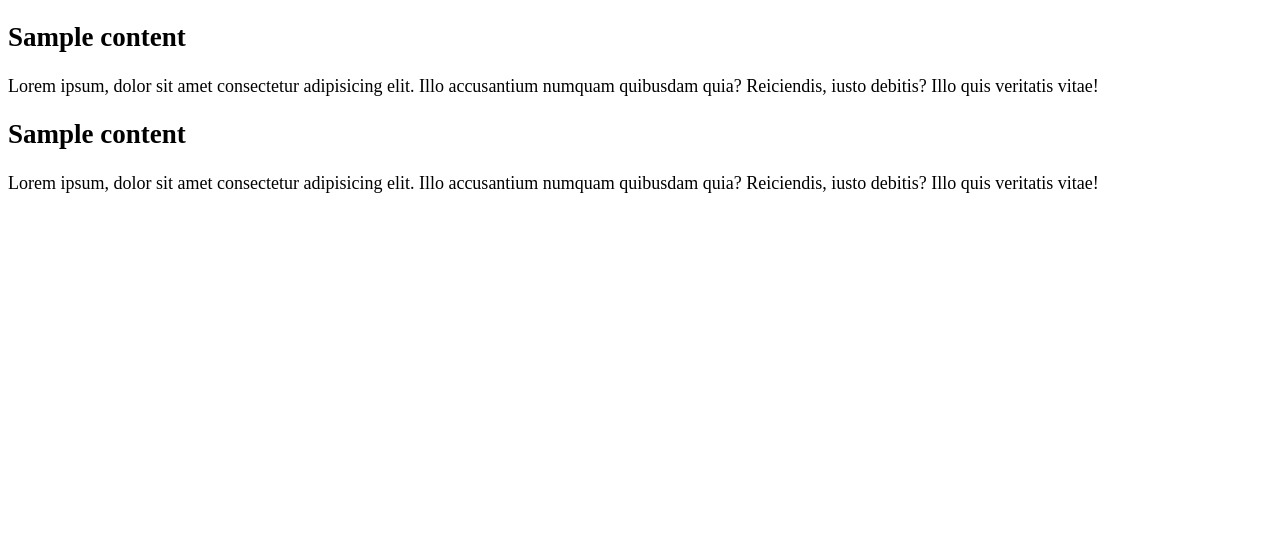
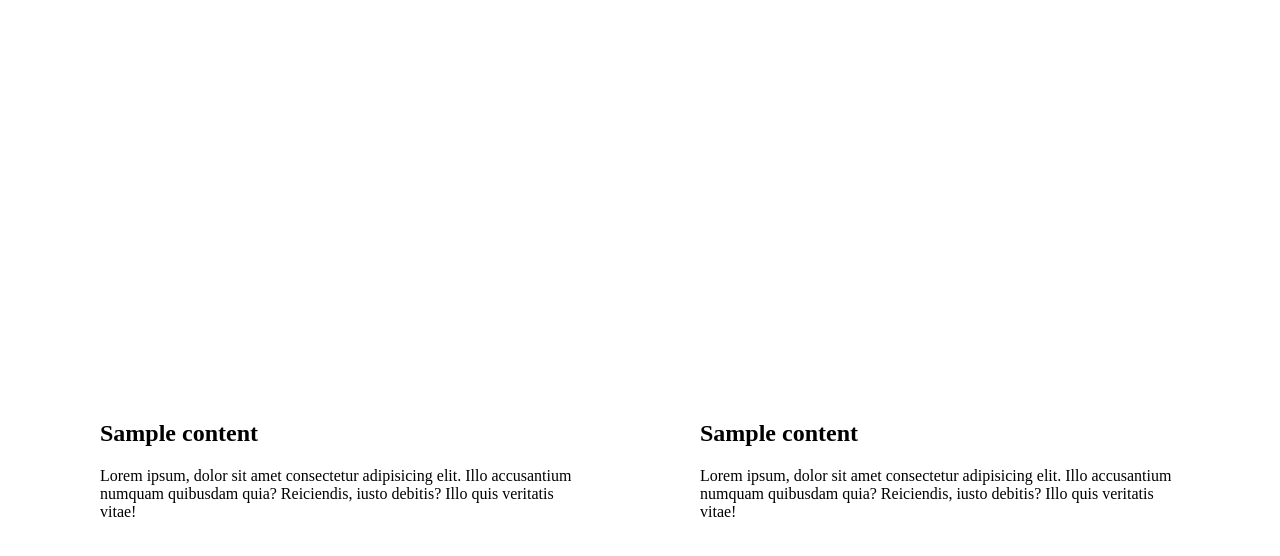
Before and after one commit to Shrish9Bhargav/Assignment_2, a plain HTML site: page assignment_3.html in a window 1280 px wide. Drawn offline with Linux system fonts and the light colour scheme.

Commit message:
Update style_3.css

```diff
--- a/style_3.css
+++ b/style_3.css
@@ -1,3 +1,19 @@
 body{
-    font-size: large;
+    margin-top: 400px;
 }
+
+
+.container{
+    width: 1200px;
+    margin: auto;
+}
+
+.row{
+    display: flex;
+    flex-wrap: wrap;
+}
+
+.box1{
+    width:40%;
+    margin: auto;
+}
```
